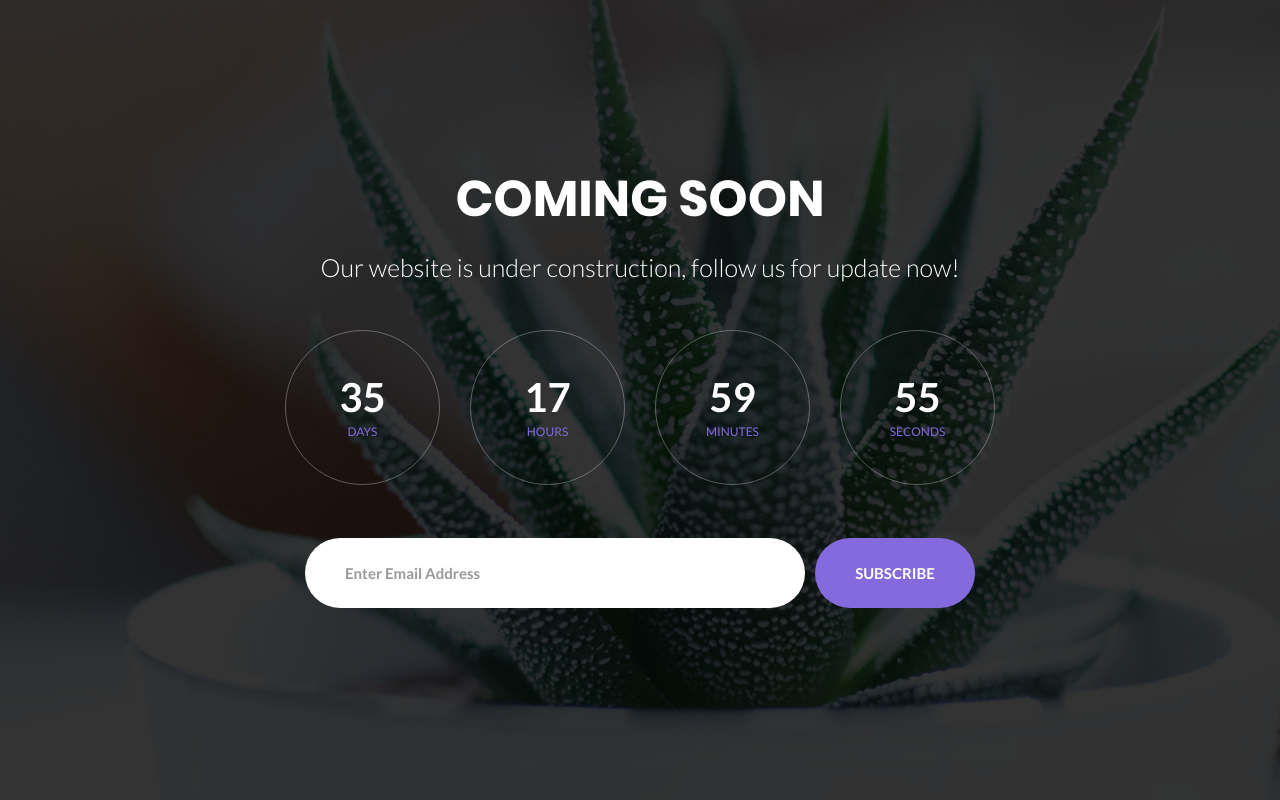
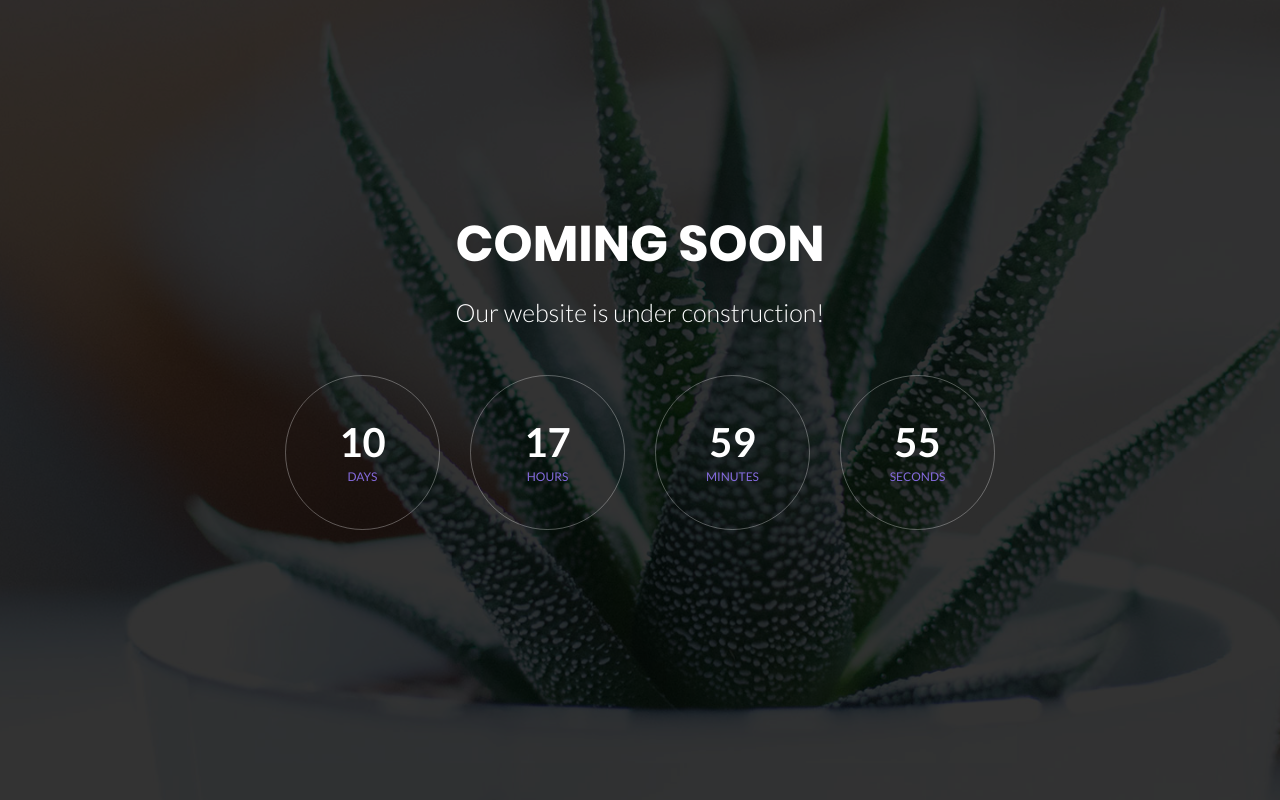
Before and after one commit to ludovicTornare/ludovicTornare.github.io, a plain HTML site: page index.html in a window 1280 px wide. Drawn offline with Linux system fonts and the light colour scheme.

Commit message:
update under

```diff
--- a/index.html
+++ b/index.html
@@ -36,7 +36,7 @@
 			</h3>
 
 			<p class="m2-txt1 txt-center p-b-48">
-				Our website is under construction, follow us for update now!
+				Our website is under construction!
 			</p>
 
 			<div class="flex-w flex-c-m cd100 p-b-33">
@@ -60,19 +60,6 @@
 					<span class="s2-txt1">Seconds</span>
 				</div>
 			</div>
-
-			<form class="w-full flex-w flex-c-m validate-form">
-
-				<div class="wrap-input100 validate-input where1" data-validate = "Valid email is required: ex@abc.xyz">
-					<input class="input100 placeholder0 s2-txt2" type="text" name="email" placeholder="Enter Email Address">
-					<span class="focus-input100"></span>
-				</div>
-
-
-				<button class="flex-c-m size3 s2-txt3 how-btn1 trans-04 where1">
-					Subscribe
-				</button>
-			</form>
 		</div>
 	</div>
 
@@ -98,7 +85,7 @@
 			/*Endtime must be > current time*/
 			endtimeYear: 0,
 			endtimeMonth: 0,
-			endtimeDate: 35,
+			endtimeDate: 10,
 			endtimeHours: 18,
 			endtimeMinutes: 0,
 			endtimeSeconds: 0,
```
